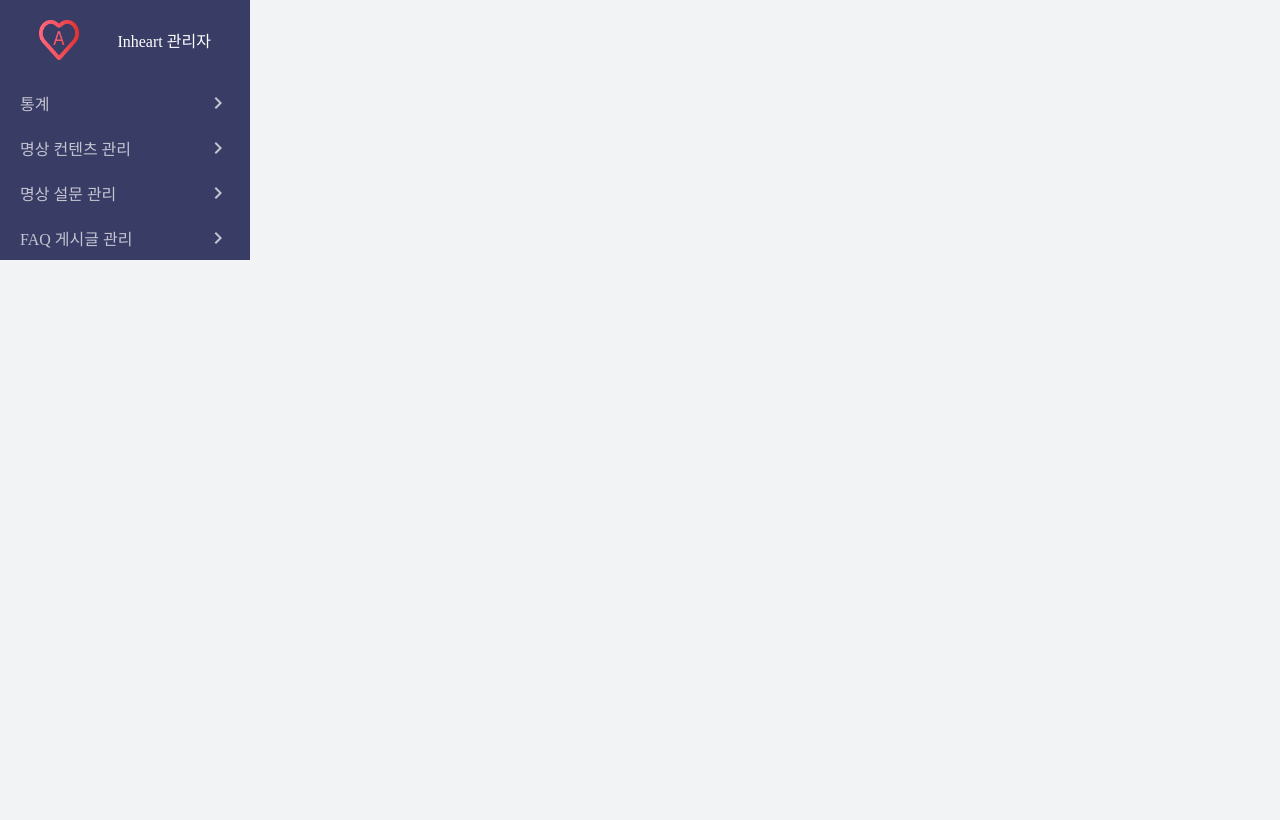
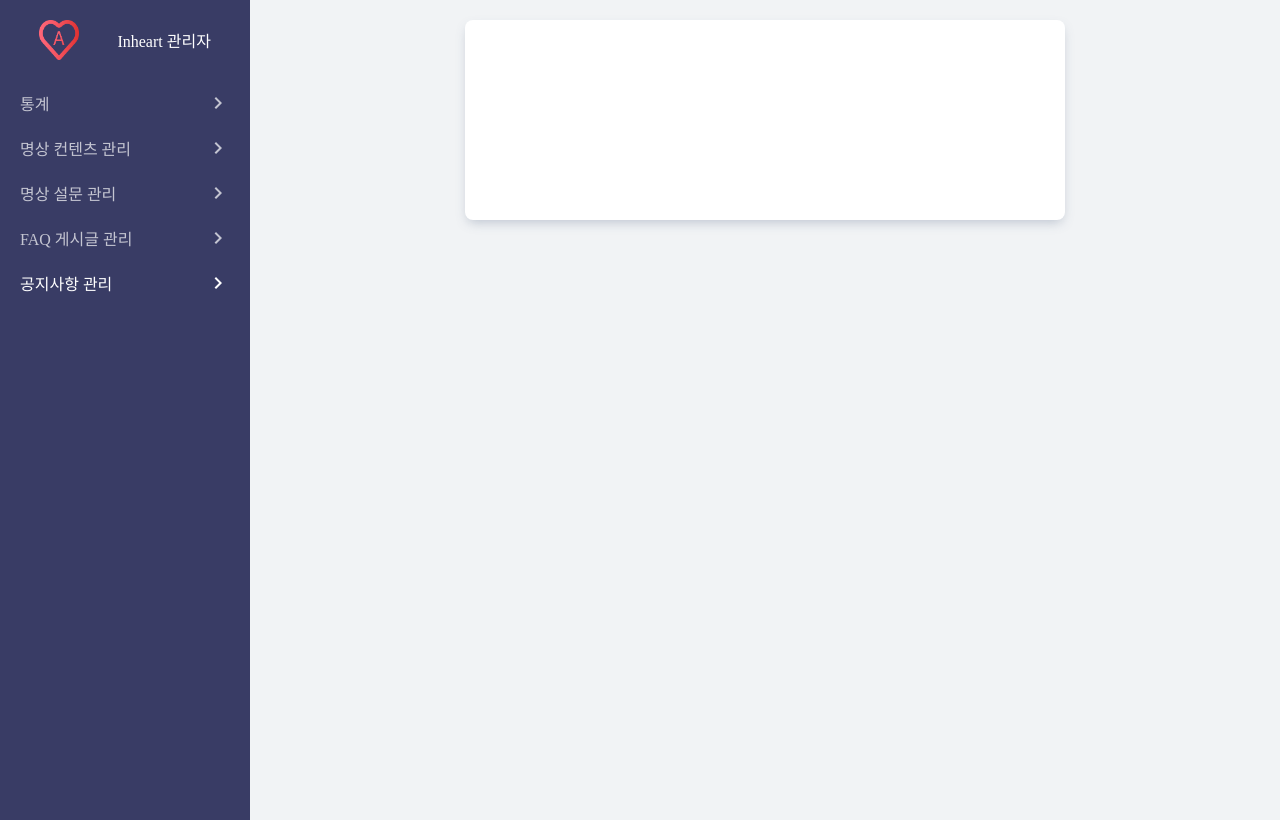
Before and after one commit to inheart-development/Inheart-admin-front, a Vue app: page /notice in a window 1280 px wide. Built offline with nearby package versions, Linux system fonts and the light colour scheme.

Commit message:
Add notice page

```diff
--- a/src/components/Navigation.vue
+++ b/src/components/Navigation.vue
@@ -41,6 +41,10 @@ export default {
           name: 'FAQ 게시글 관리',
           route: 'faq'
         },
+        {
+          name: '공지사항 관리',
+          route: 'notice'
+        }
       ],
     };
   },
--- /dev/null
+++ b/src/pages/notice.vue
@@ -0,0 +1,22 @@
+<template>
+  <div class="container">
+    <card>
+
+    </card>
+  </div>
+</template>
+
+<script>
+  import Card from '../components/inheart-ui/card';
+
+  export default {
+    name: 'notice',
+    components: { Card }
+  };
+</script>
+
+<style scoped>
+.container {
+    min-height: 100vh;
+}
+</style>
--- a/src/router.js
+++ b/src/router.js
@@ -5,8 +5,8 @@ import Statistics from './pages/statistics.vue';
 import Content from './pages/content.vue';
 import Faq from './pages/faq.vue';
 import Survey from './pages/survey.vue';
-import User from './pages/user.vue';
 import Index from './pages/index.vue';
+import Notice from './pages/notice.vue';
 
 Vue.use(Router);
 
@@ -39,15 +39,14 @@ export default new Router({
       path: '/faq',
       name: 'faq',
       component: Faq,
-    },
-    {
-      path: '/user',
-      name: 'user',
-      component: User,
     }, {
       path: '/',
       name: 'index',
       component: Index
+    }, {
+      path: '/notice',
+      name: 'notice',
+      component: Notice,
     }
   ],
 });
```
